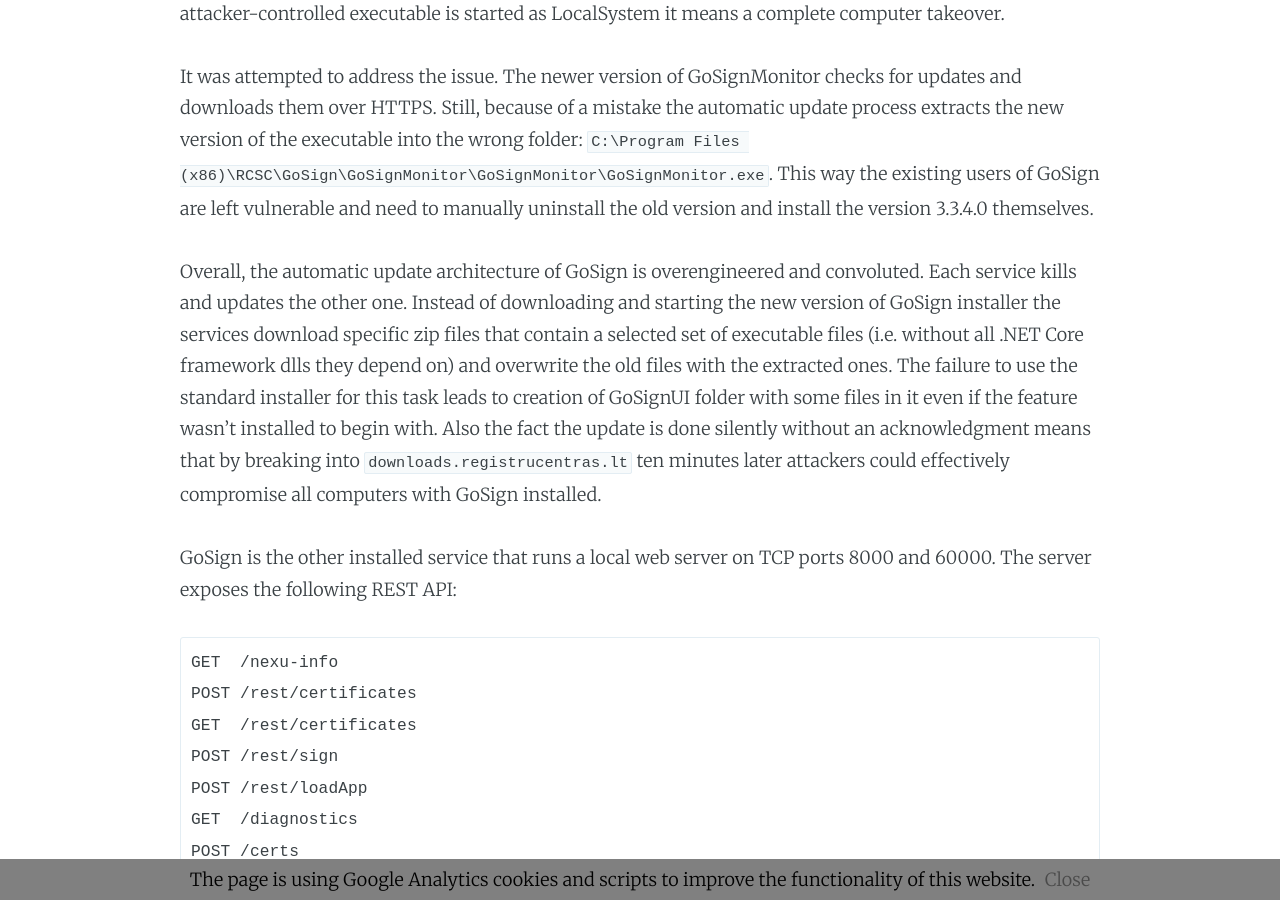
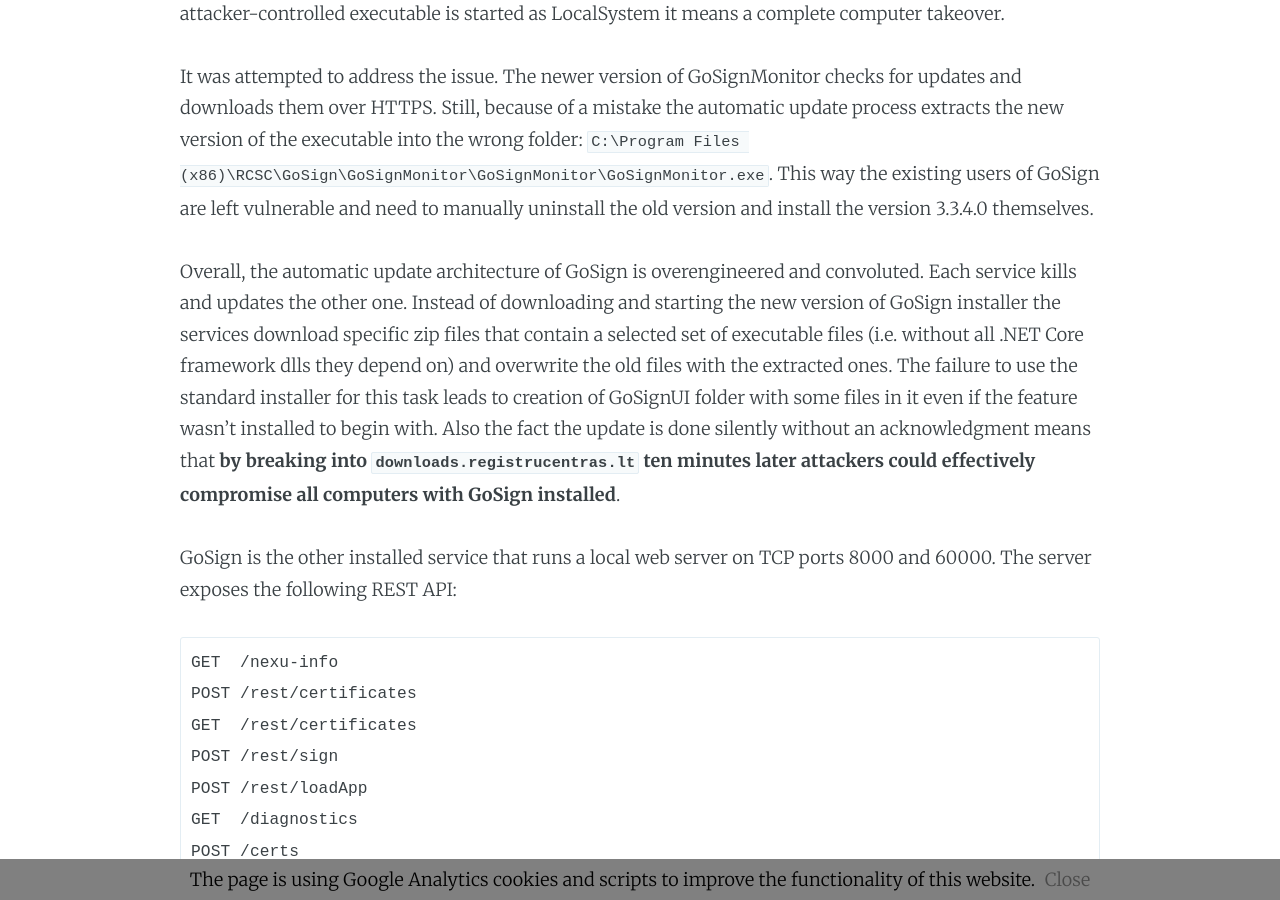
Before and after one commit to JarLob/jarlob.github.io, a Jekyll site: the page built from _posts/2020-12-30-registru-centras-gosign-vulnerabilities.md, in a window 1280 px wide and 900 px high, scrolled down 2864 px. Built offline with Jekyll 4.4.1, drawn with Linux system fonts in a browser that asks for light colours.

```diff
--- a/_posts/2020-12-30-registru-centras-gosign-vulnerabilities.md
+++ b/_posts/2020-12-30-registru-centras-gosign-vulnerabilities.md
@@ -28,7 +28,7 @@ GoSignMonitor is a helper service that calls [http://downloads.registrucentras.l
 
 It was attempted to address the issue. The newer version of GoSignMonitor checks for updates and downloads them over HTTPS. Still, because of a mistake the automatic update process extracts the new version of the executable into the wrong folder: `C:\Program Files (x86)\RCSC\GoSign\GoSignMonitor\GoSignMonitor\GoSignMonitor.exe`. This way the existing users of GoSign are left vulnerable and need to manually uninstall the old version and install the version 3.3.4.0 themselves.
 
-Overall, the automatic update architecture of GoSign is overengineered and convoluted. Each service kills and updates the other one. Instead of downloading and starting the new version of GoSign installer the services download specific zip files that contain a selected set of executable files (i.e. without all .NET Core framework dlls they depend on) and overwrite the old files with the extracted ones. The failure to use the standard installer for this task leads to creation of GoSignUI folder with some files in it even if the feature wasn't installed to begin with. Also the fact the update is done silently without an acknowledgment means that by breaking into `downloads.registrucentras.lt` ten minutes later attackers could effectively compromise all computers with GoSign installed.
+Overall, the automatic update architecture of GoSign is overengineered and convoluted. Each service kills and updates the other one. Instead of downloading and starting the new version of GoSign installer the services download specific zip files that contain a selected set of executable files (i.e. without all .NET Core framework dlls they depend on) and overwrite the old files with the extracted ones. The failure to use the standard installer for this task leads to creation of GoSignUI folder with some files in it even if the feature wasn't installed to begin with. Also the fact the update is done silently without an acknowledgment means that **by breaking into `downloads.registrucentras.lt` ten minutes later attackers could effectively compromise all computers with GoSign installed**.
 
 GoSign is the other installed service that runs a local web server on TCP ports 8000 and 60000. The server exposes the following REST API:
 
```
